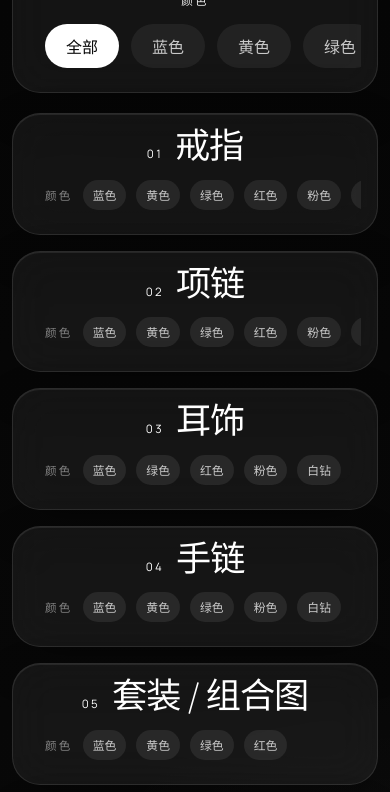
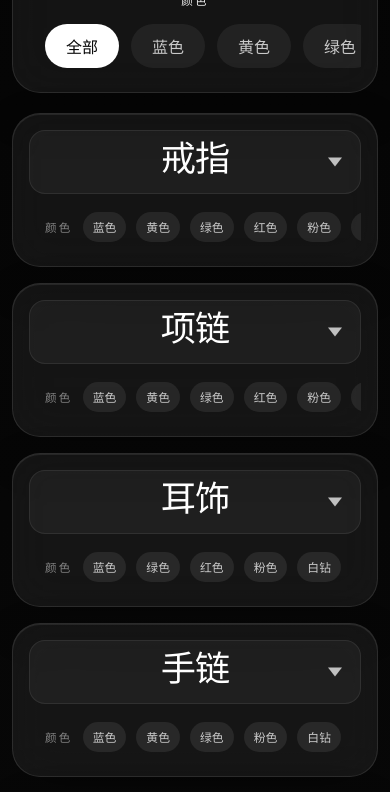
Before and after one commit to 0xTrunix/AzureVerse, a React (Vite) app: page / in a window 390 px wide. Shown: the part 1080-1872 px from the top of the page. Built offline with nearby package versions, Linux system fonts and the light colour scheme.

Commit message:
Refine mobile catalogue accordions

```diff
--- a/src/App.css
+++ b/src/App.css
@@ -106,7 +106,6 @@
 .lang-pill,
 .eyebrow,
 .filter-label,
-.accordion-index,
 .section-colors-label,
 .hero-search-label {
   letter-spacing: 0.2em;
@@ -193,7 +192,9 @@
 }
 
 .chip,
+.section-color-chip,
 .accordion-trigger,
+.color-group-head,
 .gallery-card,
 .lightbox-close {
   border: 0;
@@ -293,7 +294,7 @@
   width: 100%;
   display: grid;
   justify-items: center;
-  padding: 28px 24px;
+  padding: 24px;
   text-align: center;
   color: #fff;
   background: transparent;
@@ -303,21 +304,45 @@
   width: min(100%, 860px);
   display: grid;
   justify-items: center;
-  gap: 14px;
+  gap: 16px;
 }
 
 .category-heading {
+  position: relative;
+  width: min(620px, 100%);
+  min-height: 72px;
   display: flex;
   align-items: baseline;
   justify-content: center;
-  gap: 18px;
-  min-width: 0;
+  padding: 12px 64px;
+  border-radius: 16px;
+  background: rgba(255, 255, 255, 0.045);
+  border: 1px solid rgba(255, 255, 255, 0.08);
 }
 
 .accordion-left h3 {
   margin: 0;
   font-size: 2rem;
   text-align: center;
+}
+
+.category-arrow,
+.color-group-arrow {
+  position: absolute;
+  right: 24px;
+  top: 50%;
+  width: 0;
+  height: 0;
+  border-left: 7px solid transparent;
+  border-right: 7px solid transparent;
+  border-top: 9px solid rgba(255, 255, 255, 0.72);
+  transform: translateY(-50%);
+  transition: transform 220ms ease;
+}
+
+.category-accordion.is-open .category-arrow,
+.color-group.is-open .color-group-arrow {
+  transform: translateY(-50%) rotate(180deg);
 }
 
 .section-colors {
@@ -359,6 +384,10 @@
   background: rgba(255, 255, 255, 0.08);
 }
 
+.section-color-chip {
+  border: 0;
+}
+
 .accordion-content {
   max-height: 0;
   width: 100%;
@@ -369,9 +398,10 @@
 }
 
 .category-accordion.is-open .accordion-content {
-  max-height: 6000px;
+  max-height: none;
   padding: 0 24px 24px;
   opacity: 1;
+  overflow: visible;
 }
 
 .accordion-groups {
@@ -381,21 +411,53 @@
 }
 
 .color-group {
-  padding: 16px;
-  border-radius: 22px;
+  padding: 0;
+  border-radius: 18px;
+  overflow: hidden;
+  scroll-margin-top: 18px;
 }
 
 .color-group-head {
+  position: relative;
+  width: 100%;
+  min-height: 60px;
   display: flex;
   align-items: center;
   justify-content: center;
-  gap: 12px;
-  margin-bottom: 12px;
+  padding: 12px 60px;
+  color: #fff;
+  background: rgba(255, 255, 255, 0.035);
 }
 
 .color-badge {
   color: #050505;
   background: #ffffff;
+}
+
+.gallery-scroll {
+  max-height: 0;
+  overflow: hidden;
+  padding: 0 16px;
+  opacity: 0;
+  transition: max-height 260ms ease, opacity 180ms ease, padding 180ms ease;
+}
+
+.color-group.is-open .gallery-scroll {
+  max-height: min(78vh, 820px);
+  overflow-y: auto;
+  padding: 16px;
+  opacity: 1;
+  scrollbar-width: thin;
+  scrollbar-color: rgba(255, 255, 255, 0.28) transparent;
+}
+
+.color-group.is-open .gallery-scroll::-webkit-scrollbar {
+  width: 6px;
+}
+
+.color-group.is-open .gallery-scroll::-webkit-scrollbar-thumb {
+  border-radius: 999px;
+  background: rgba(255, 255, 255, 0.28);
 }
 
 .gallery-grid {
@@ -442,6 +504,7 @@
   font-size: 0.74rem;
   letter-spacing: 0.12em;
   color: rgba(255, 255, 255, 0.8);
+  white-space: nowrap;
 }
 
 .gallery-meta {
@@ -597,9 +660,22 @@
   }
 
   .control-panel,
-  .accordion-trigger,
-  .color-group {
+  .accordion-trigger {
     padding: 16px;
+  }
+
+  .category-heading {
+    min-height: 64px;
+    padding-inline: 48px;
+  }
+
+  .color-group-head {
+    min-height: 54px;
+  }
+
+  .category-arrow,
+  .color-group-arrow {
+    right: 18px;
   }
 
   .chip {
@@ -615,6 +691,12 @@
     padding: 10px;
   }
 
+  .card-head {
+    align-items: flex-start;
+    flex-direction: column;
+    gap: 6px;
+  }
+
   .mood-tag {
     padding-inline: 8px;
     font-size: 0.68rem;
--- a/src/App.tsx
+++ b/src/App.tsx
@@ -75,6 +75,7 @@ function App(): ReactElement {
   const [selectedId, setSelectedId] = useState<string | null>(null)
   const [showBrandRail, setShowBrandRail] = useState(false)
   const [openSections, setOpenSections] = useState<Set<Category>>(new Set())
+  const [openColorGroups, setOpenColorGroups] = useState<Set<string>>(new Set())
   const deferredQuery = useDeferredValue(query.trim().toLowerCase())
   const t: TranslationCopy = translations[language]
 
@@ -134,6 +135,7 @@ function App(): ReactElement {
   const runHeroSearch = (searchValue: string): void => {
     const matchingSections = buildSections(filterGallery(gallery, globalColor, searchValue.trim().toLowerCase()))
     setOpenSections(new Set(matchingSections.map((section) => section.category)))
+    setOpenColorGroups(new Set(matchingSections.flatMap((section) => section.byColor.map((group) => `${section.category}-${group.color}`))))
     window.setTimeout(scrollToCatalogue, 80)
   }
 
@@ -156,6 +158,29 @@ function App(): ReactElement {
         return next
       })
     })
+  }
+
+  const toggleColorGroup = (groupKey: string): void => {
+    startTransition(() => {
+      setOpenColorGroups((current) => {
+        const next = new Set(current)
+        if (next.has(groupKey)) {
+          next.delete(groupKey)
+        } else {
+          next.add(groupKey)
+        }
+        return next
+      })
+    })
+  }
+
+  const jumpToColorGroup = (category: Category, color: Exclude<Color, '全部'>): void => {
+    const groupKey = `${category}-${color}`
+    setOpenSections((current) => new Set(current).add(category))
+    setOpenColorGroups((current) => new Set(current).add(groupKey))
+    window.setTimeout(() => {
+      document.getElementById(`color-${groupKey}`)?.scrollIntoView({ behavior: 'smooth', block: 'start' })
+    }, 120)
   }
 
   const handleCardKeyDown = (
@@ -253,7 +278,7 @@ function App(): ReactElement {
       </section>
 
       <section className="accordion-list">
-        {sections.map((section, index) => {
+        {sections.map((section) => {
           const sectionText = categoryCopy[section.category][language]
           const isOpen = openSections.has(section.category)
 
@@ -270,15 +295,23 @@ function App(): ReactElement {
               >
                 <div className="accordion-left">
                   <div className="category-heading">
-                    <span className="accordion-index">{String(index + 1).padStart(2, '0')}</span>
                     <h3>{sectionText.label}</h3>
+                    <span className="category-arrow" aria-hidden="true"></span>
                   </div>
                   <div className="section-colors">
                     <span className="section-colors-label">{t.colorNote}</span>
                     {section.colors.map((color) => (
-                      <span key={`${section.category}-${color}`} className="section-color-chip">
+                      <button
+                        key={`${section.category}-${color}`}
+                        type="button"
+                        className="section-color-chip"
+                        onClick={(event) => {
+                          event.stopPropagation()
+                          jumpToColorGroup(section.category, color)
+                        }}
+                      >
                         {colorCopy[color][language]}
-                      </span>
+                      </button>
                     ))}
                   </div>
                 </div>
@@ -286,11 +319,26 @@ function App(): ReactElement {
 
               <div className="accordion-content">
                 <div className="accordion-groups">
-                  {section.byColor.map((group) => (
-                    <div key={`${section.category}-${group.color}`} className="color-group glass-card">
-                      <div className="color-group-head">
+                  {section.byColor.map((group) => {
+                    const groupKey = `${section.category}-${group.color}`
+                    const isGroupOpen = openColorGroups.has(groupKey)
+
+                    return (
+                      <div
+                        key={groupKey}
+                        id={`color-${groupKey}`}
+                        className={isGroupOpen ? 'color-group glass-card is-open' : 'color-group glass-card'}
+                      >
+                        <button
+                          type="button"
+                          className="color-group-head"
+                          onClick={() => toggleColorGroup(groupKey)}
+                          aria-expanded={isGroupOpen}
+                        >
                           <span className="color-badge">{colorCopy[group.color][language]}</span>
-                      </div>
+                          <span className="color-group-arrow" aria-hidden="true"></span>
+                        </button>
+                        <div className="gallery-scroll">
                           <div className="gallery-grid">
                             {group.items.map((item) => (
                               <article
@@ -315,7 +363,9 @@ function App(): ReactElement {
                             ))}
                             </div>
                         </div>
-                  ))}
+                      </div>
+                    )
+                  })}
                 </div>
               </div>
             </article>
```
Lines whose indentation alone changed are shown as unchanged.
